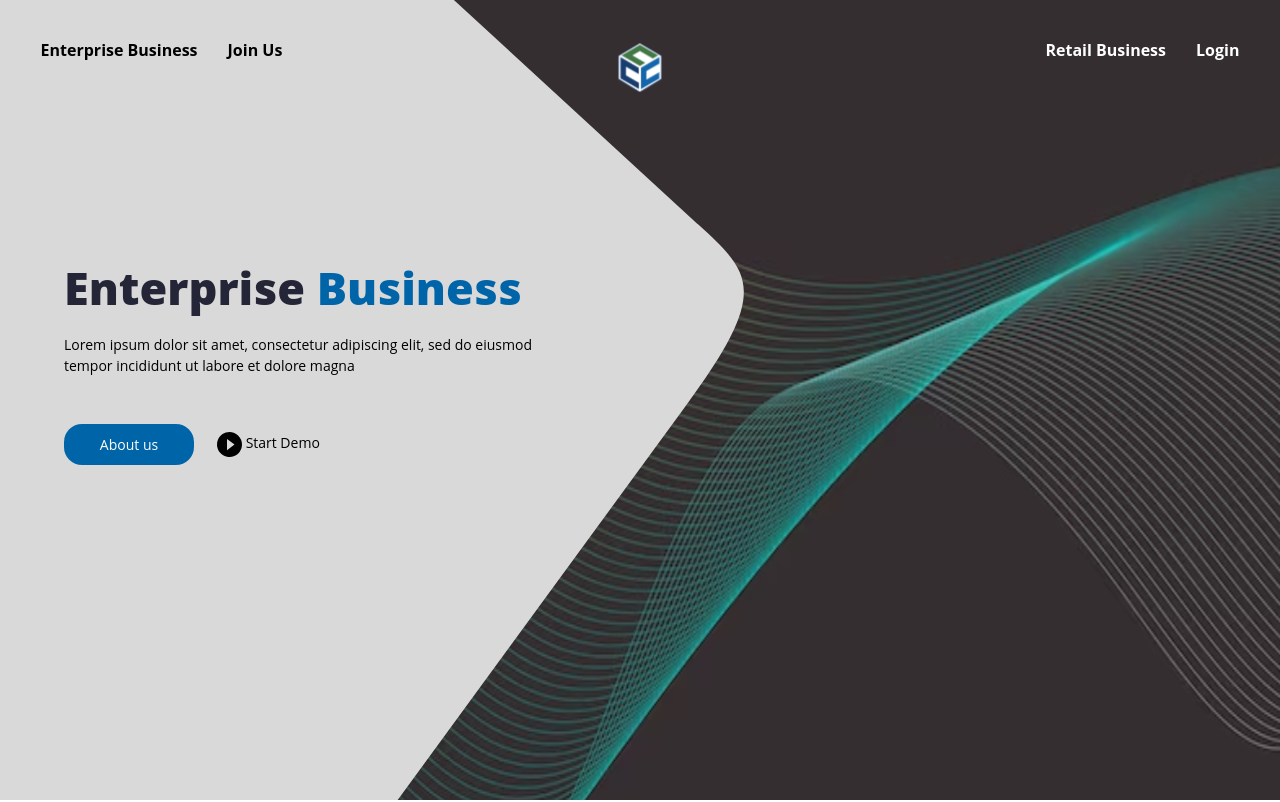
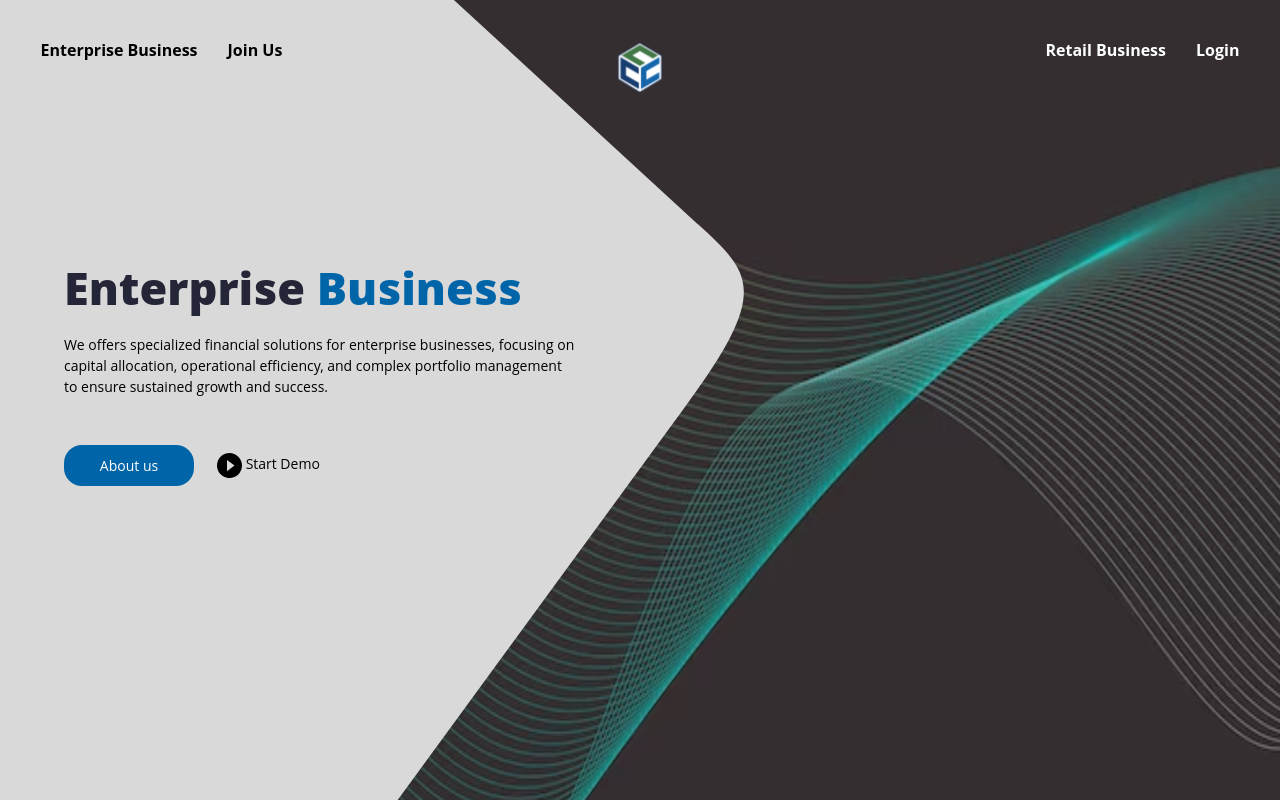
Before and after one commit to pranusys/3cube, a React (Create React App) app: page /enterprise-business in a window 1280 px wide. Shown: the top 802 px of the page. Built offline with nearby package versions, Linux system fonts and the light colour scheme.

Commit message:
Update TopSection.jsx

```diff
--- a/src/components/enterprise/topsection/TopSection.jsx
+++ b/src/components/enterprise/topsection/TopSection.jsx
@@ -23,8 +23,7 @@ const TopSection = () => {
                     <b className='text-[#0065A8]'>&nbsp;Business</b>
                     </h2>
                     <p className='text-[14px] py-[12px] ssm:text-[14px]'>
-                        Lorem ipsum dolor sit amet, consectetur adipiscing elit,
-                        sed do eiusmod tempor incididunt ut labore et dolore magna
+We offers specialized financial solutions for enterprise businesses, focusing on capital allocation, operational efficiency, and complex portfolio management to ensure sustained growth and success.
                     </p>
                     <div className='flex ssm:flex-wrap'>
                         <button className='rounded-[18px] w-[130px] text-[14px] ssm:ml-[15px] mt-[7%] bg-[#0065A8] text-white p-[8px]'>
```
